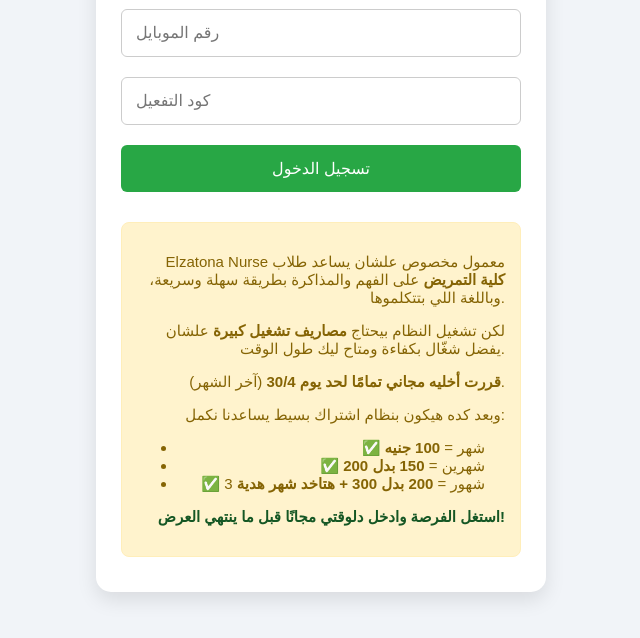
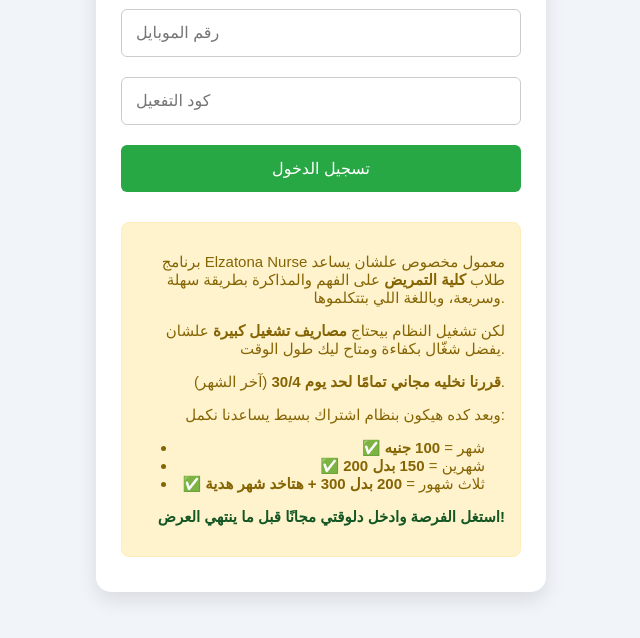
Before and after one commit to elzatona-nurse/Elzatona-Log-in, a plain HTML site: page index.html in a window 1280 px wide. Shown: the part 176-814 px from the top of the page, without its empty margins (319-959 px from the left). Drawn offline with Linux system fonts and the light colour scheme.

Commit message:
Update index.html

```diff
--- a/index.html
+++ b/index.html
@@ -94,14 +94,14 @@
     <div class="message" id="message"></div>
 
     <div class="info-box">
-      <p>Elzatona Nurse معمول مخصوص علشان يساعد طلاب <strong>كلية التمريض</strong> على الفهم والمذاكرة بطريقة سهلة وسريعة، وباللغة اللي بتتكلموها.</p>
+      <p>برنامج Elzatona Nurse معمول مخصوص علشان يساعد طلاب <strong>كلية التمريض</strong> على الفهم والمذاكرة بطريقة سهلة وسريعة، وباللغة اللي بتتكلموها.</p>
       <p>لكن تشغيل النظام بيحتاج <strong>مصاريف تشغيل كبيرة</strong> علشان يفضل شغّال بكفاءة ومتاح ليك طول الوقت.</p>
-      <p><strong>قررت أخليه مجاني تمامًا لحد يوم 30/4</strong> (آخر الشهر).</p>
+      <p><strong>قررنا نخليه مجاني تمامًا لحد يوم 30/4</strong> (آخر الشهر).</p>
       <p>وبعد كده هيكون بنظام اشتراك بسيط يساعدنا نكمل:</p>
       <ul>
         <li>✅ شهر = <strong>100 جنيه</strong></li>
         <li>✅ شهرين = <strong>150 بدل 200</strong></li>
-        <li>✅ 3 شهور = <strong>200 بدل 300 + هتاخد شهر هدية</strong></li>
+        <li>✅ ثلاث شهور = <strong>200 بدل 300 + هتاخد شهر هدية</strong></li>
       </ul>
       <p style="color:#155724; font-weight: bold;">استغل الفرصة وادخل دلوقتي مجانًا قبل ما ينتهي العرض!</p>
     </div>
@@ -123,7 +123,7 @@
       message.style.color = '#555';
 
       try {
-        const response = await fetch(https://script.google.com/macros/s/AKfycbzguaT2q6Sj0dekHoKG5H-RHPW_IWyE-7M61vixtIIUHRs1bFfOfMDRphu4xwDsIA3v/exec?phone=${phone}&code=${code});
+        const response = await fetch(https://script.google.com/macros/s/AKfycbzguaT2q6Sj0dekHoKG5H-RHPW_IWyE-7M61vixtIIUHRs1bFfOfMDRphu4xwDsIA3v/exec?phone);
         const data = await response.json();
 
         if (data.status === "success") {
```
